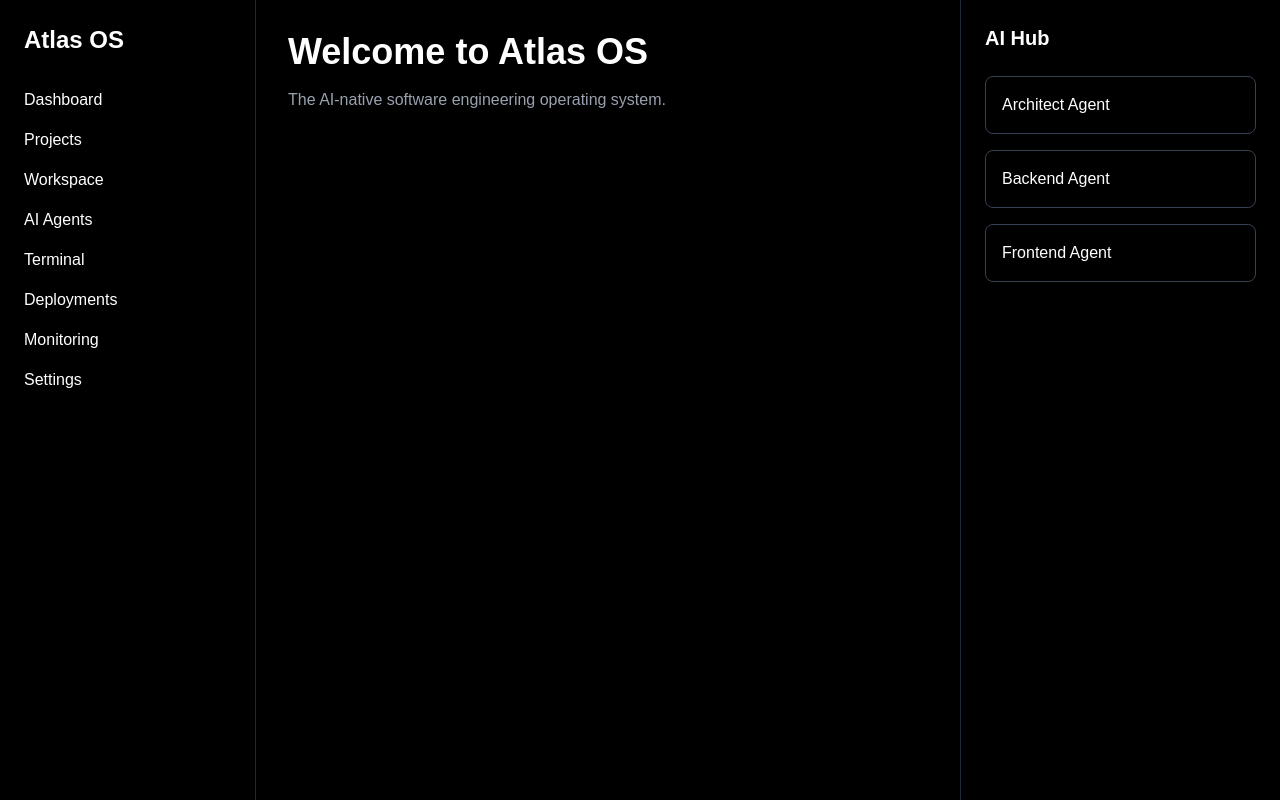
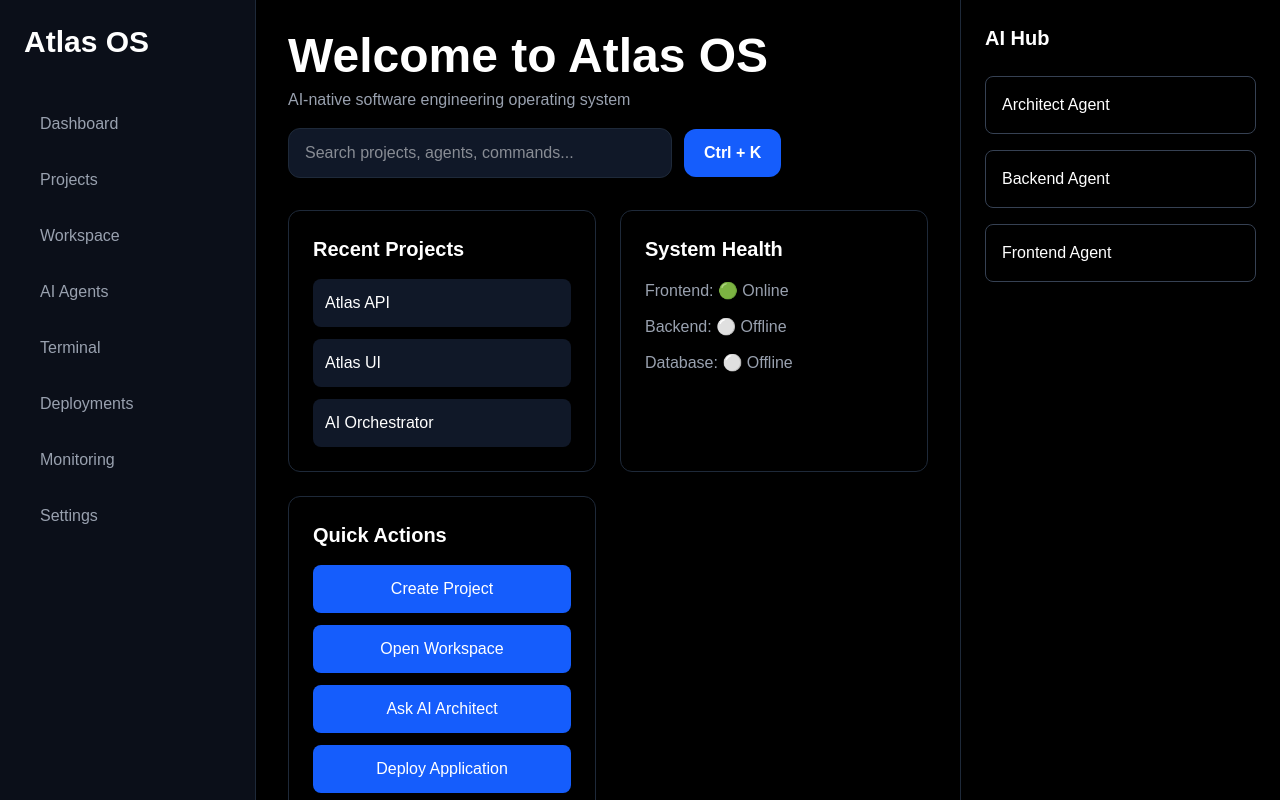
Before and after one commit to AtlasOS-2-0/atlas-os, a Next.js app in the folder apps/web/: page / in a window 1280 px wide. Built offline with nearby package versions, Linux system fonts and the light colour scheme.

Commit message:
feat: add interactive command palette

```diff
--- a/apps/web/src/app/page.tsx
+++ b/apps/web/src/app/page.tsx
@@ -1,35 +1,31 @@
+import Sidebar from "@/components/layout/Sidebar";
+import RecentProjects from "@/components/dashboard/RecentProjects";
+import SystemHealth from "@/components/dashboard/SystemHealth";
+import QuickActions from "@/components/dashboard/QuickActions";
+import Topbar from "@/components/layout/Topbar";
+import CommandPalette from "@/components/command/CommandPalette";
 export default function Home() {
   return (
     <main className="min-h-screen bg-black text-white">
-      <div className="flex h-screen">
+
+     <CommandPalette />
+
+    <div className="flex h-screen">
 
         {/* Sidebar */}
-        <aside className="w-64 border-r border-gray-800 p-6">
-          <h1 className="text-2xl font-bold mb-8">Atlas OS</h1>
-
-          <nav className="space-y-4">
-            <p>Dashboard</p>
-            <p>Projects</p>
-            <p>Workspace</p>
-            <p>AI Agents</p>
-            <p>Terminal</p>
-            <p>Deployments</p>
-            <p>Monitoring</p>
-            <p>Settings</p>
-          </nav>
-        </aside>
+       <Sidebar />
 
         {/* Main Content */}
-        <section className="flex-1 p-8">
-          <h2 className="text-4xl font-bold">
-            Welcome to Atlas OS
-          </h2>
+{/* Main Content */}
+       <section className="flex-1 p-8 overflow-auto">
+        <Topbar />
 
-          <p className="mt-4 text-gray-400">
-            The AI-native software engineering operating system.
-          </p>
-        </section>
-
+     <div className="grid gap-6 md:grid-cols-2">
+       <RecentProjects />
+       <SystemHealth />
+       <QuickActions />
+     </div>
+     </section>
         {/* AI Panel */}
         <aside className="w-80 border-l border-gray-800 p-6">
           <h2 className="text-xl font-bold mb-6">
--- /dev/null
+++ b/apps/web/src/components/command/CommandPalette.tsx
@@ -0,0 +1,81 @@
+"use client";
+
+import { useEffect, useState } from "react";
+
+export default function CommandPalette() {
+  const [open, setOpen] = useState(false);
+
+  useEffect(() => {
+    const handleKeyDown = (e: KeyboardEvent) => {
+      if (e.ctrlKey && e.key.toLowerCase() === "k") {
+        e.preventDefault();
+        setOpen((prev) => !prev);
+      }
+
+      if (e.key === "Escape") {
+        setOpen(false);
+      }
+    };
+
+    window.addEventListener("keydown", handleKeyDown);
+
+    return () => {
+      window.removeEventListener("keydown", handleKeyDown);
+    };
+  }, []);
+
+  if (!open) return null;
+const commands = [
+  {
+    name: "Create Project",
+    action: () => alert("Project creation coming soon 🚀"),
+  },
+  {
+    name: "Open Workspace",
+    action: () => alert("Workspace opened 📂"),
+  },
+  {
+    name: "Ask Architect Agent",
+    action: () => alert("Architect Agent activated 🤖"),
+  },
+  {
+    name: "Open Terminal",
+    action: () => alert("Terminal launching 💻"),
+  },
+  {
+    name: "Deploy Application",
+    action: () => alert("Deployment pipeline started 🚀"),
+  },
+  {
+    name: "View Logs",
+    action: () => alert("Fetching logs 📜"),
+  },
+];
+
+  return (
+    <div className="fixed inset-0 z-50 flex items-start justify-center bg-black/50 pt-32">
+      <div className="w-[700px] rounded-2xl border border-gray-800 bg-[#0B0F19] shadow-2xl">
+        <input
+          autoFocus
+          placeholder="Type a command..."
+          className="w-full border-b border-gray-800 bg-transparent p-5 text-lg outline-none"
+        />
+
+          <div className="p-2">
+  {commands.map((command) => (
+    <button
+      key={command.name}
+      onClick={() => {
+        command.action();
+        setOpen(false);
+      }}
+      className="w-full rounded-lg px-4 py-3 text-left transition hover:bg-gray-800"
+    >
+      {command.name}
+    </button>
+     ))}
+      </div>
+      </div>
+    </div>
+  );
+}
--- /dev/null
+++ b/apps/web/src/components/dashboard/QuickActions.tsx
@@ -0,0 +1,25 @@
+export default function QuickActions() {
+  const actions = [
+    "Create Project",
+    "Open Workspace",
+    "Ask AI Architect",
+    "Deploy Application",
+  ];
+
+  return (
+    <div className="rounded-xl border border-gray-800 p-6">
+      <h2 className="mb-4 text-xl font-bold">Quick Actions</h2>
+
+      <div className="grid gap-3">
+        {actions.map((action) => (
+          <button
+            key={action}
+            className="rounded-lg bg-blue-600 p-3 transition hover:bg-blue-500"
+          >
+            {action}
+          </button>
+        ))}
+      </div>
+    </div>
+  );
+}
--- /dev/null
+++ b/apps/web/src/components/dashboard/RecentProjects.tsx
@@ -0,0 +1,24 @@
+export default function RecentProjects() {
+  const projects = [
+    "Atlas API",
+    "Atlas UI",
+    "AI Orchestrator",
+  ];
+
+  return (
+    <div className="rounded-xl border border-gray-800 p-6">
+      <h2 className="mb-4 text-xl font-bold">Recent Projects</h2>
+
+      <div className="space-y-3">
+        {projects.map((project) => (
+          <div
+            key={project}
+            className="rounded-lg bg-gray-900 p-3"
+          >
+            {project}
+          </div>
+        ))}
+      </div>
+    </div>
+  );
+}
--- /dev/null
+++ b/apps/web/src/components/dashboard/SystemHealth.tsx
@@ -0,0 +1,13 @@
+export default function SystemHealth() {
+  return (
+    <div className="rounded-xl border border-gray-800 p-6">
+      <h2 className="mb-4 text-xl font-bold">System Health</h2>
+
+      <div className="space-y-3 text-gray-400">
+        <p>Frontend: 🟢 Online</p>
+        <p>Backend: ⚪ Offline</p>
+        <p>Database: ⚪ Offline</p>
+      </div>
+    </div>
+  );
+}
--- /dev/null
+++ b/apps/web/src/components/layout/Sidebar.tsx
@@ -0,0 +1,31 @@
+export default function Sidebar() {
+  const items = [
+    "Dashboard",
+    "Projects",
+    "Workspace",
+    "AI Agents",
+    "Terminal",
+    "Deployments",
+    "Monitoring",
+    "Settings",
+  ];
+
+  return (
+    <aside className="w-64 border-r border-gray-800 bg-[#0B0F19] p-6">
+      <h1 className="mb-10 text-3xl font-bold text-white">
+        Atlas OS
+      </h1>
+
+      <nav className="space-y-2">
+        {items.map((item) => (
+          <button
+            key={item}
+            className="w-full rounded-lg px-4 py-3 text-left text-gray-400 transition-all hover:bg-gray-800 hover:text-white"
+          >
+            {item}
+          </button>
+        ))}
+      </nav>
+    </aside>
+  );
+}
--- /dev/null
+++ b/apps/web/src/components/layout/Topbar.tsx
@@ -0,0 +1,45 @@
+export default function Topbar() {
+  return (
+    <header className="mb-8 flex flex-wrap items-center justify-between gap-4">
+      <div>
+        <h1 className="text-5xl font-bold whitespace-nowrap">
+          Welcome to Atlas OS
+        </h1>
+
+        <p className="mt-2 text-gray-400">
+          AI-native software engineering operating system
+        </p>
+      </div>
+
+      <div className="flex items-center gap-3">
+        <input
+          placeholder="Search projects, agents, commands..."
+          className="
+            w-96
+            rounded-xl
+            border
+            border-gray-800
+            bg-gray-900
+            px-4
+            py-3
+            outline-none
+            focus:border-blue-500
+          "
+        />
+
+        <button
+          className="
+            rounded-xl
+            bg-blue-600
+            px-5
+            py-3
+            font-semibold
+            hover:bg-blue-500
+          "
+        >
+          Ctrl + K
+        </button>
+      </div>
+    </header>
+  );
+}
```
Also changed, not shown: 2 other files (tests, documents, lock files or other folders).
